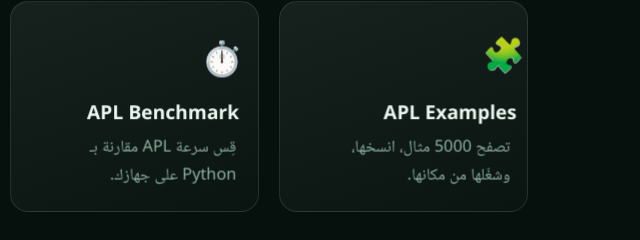
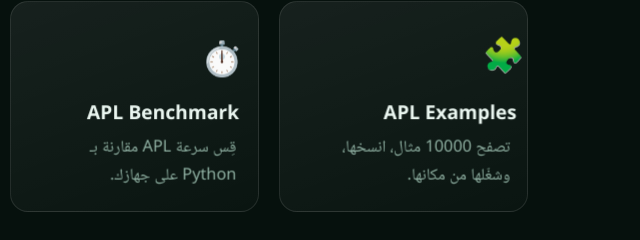
Before and after one commit to AmmarBasha2011/APL, a plain HTML site: page index.html in a window 1280 px wide. Shown: the part 2955-3195 px from the top of the page, 640-1280 px from the left. Drawn offline with Linux system fonts and the light colour scheme.

Commit message:
Update the example count to 10000 in the README and landing page (#235)
Co-authored-by: AmmarBasha2011 <ammarbasha2011@users.noreply.github.com>

```diff
--- a/index.html
+++ b/index.html
@@ -126,7 +126,7 @@ footer a{color:var(--g1);text-decoration:none;margin:0 10px}
       <div class="card rv"><span class="ic">⚡</span><h3>APL REPL</h3><p>جرب الأوامر مباشرة وشوف النتيجة بسرعة.</p></div>
       <div class="card rv"><span class="ic">📦</span><h3>APL Libraries</h3><p>المكتبات المعتمدة في المتصفح، واعتمادياتها تتنزل معاها.</p></div>
       <div class="card rv"><span class="ic">📖</span><h3>APL Docs</h3><p>التوثيق بدون نت. ولما فيه نت بيحمّل الملفات اللي اتغيرت بس.</p></div>
-      <div class="card rv"><span class="ic">🧩</span><h3>APL Examples</h3><p>تصفح 5000 مثال، انسخها، وشغّلها من مكانها.</p></div>
+      <div class="card rv"><span class="ic">🧩</span><h3>APL Examples</h3><p>تصفح 10000 مثال، انسخها، وشغّلها من مكانها.</p></div>
       <div class="card rv"><span class="ic">⏱️</span><h3>APL Benchmark</h3><p>قِس سرعة APL مقارنة بـ Python على جهازك.</p></div>
     </div>
   </section>
```
Also changed, not shown: README.md.
